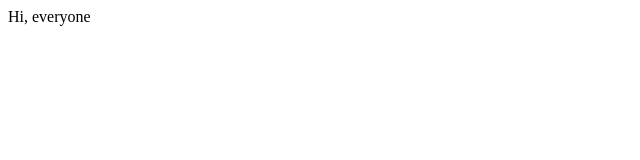
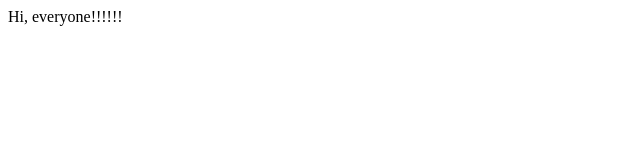
Before and after one commit to DJavidM/Test2, a plain HTML site: page index.html in a window 1280 px wide. Shown: the full height of the page, 0-640 px from the left. Drawn offline with Linux system fonts and the light colour scheme.

Commit message:
add some changes

```diff
--- a/index.html
+++ b/index.html
@@ -6,6 +6,6 @@
     <title>Document</title>
 </head>
 <body>
-    Hi, everyone
+    Hi, everyone!!!!!!
 </body>
 </html>
```
